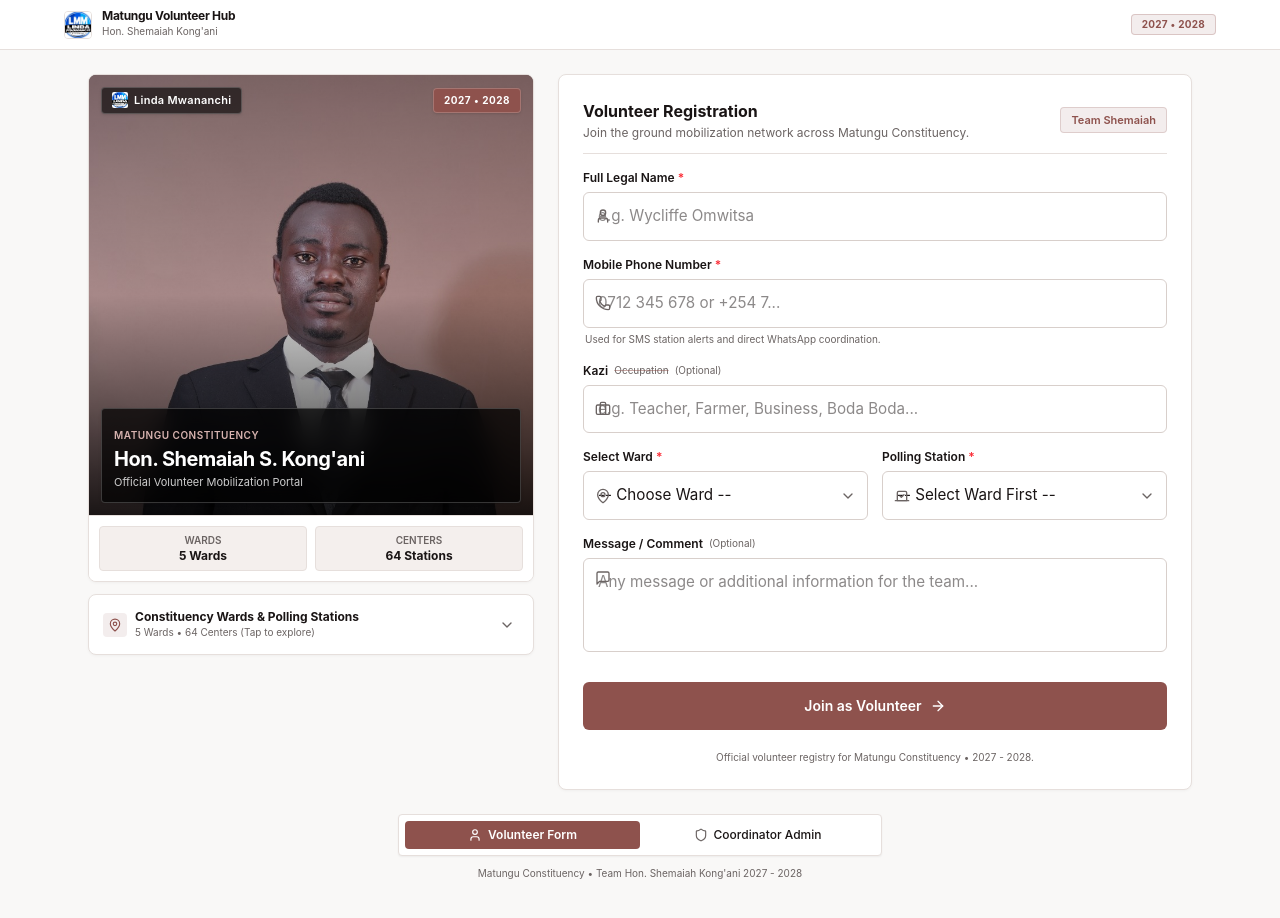
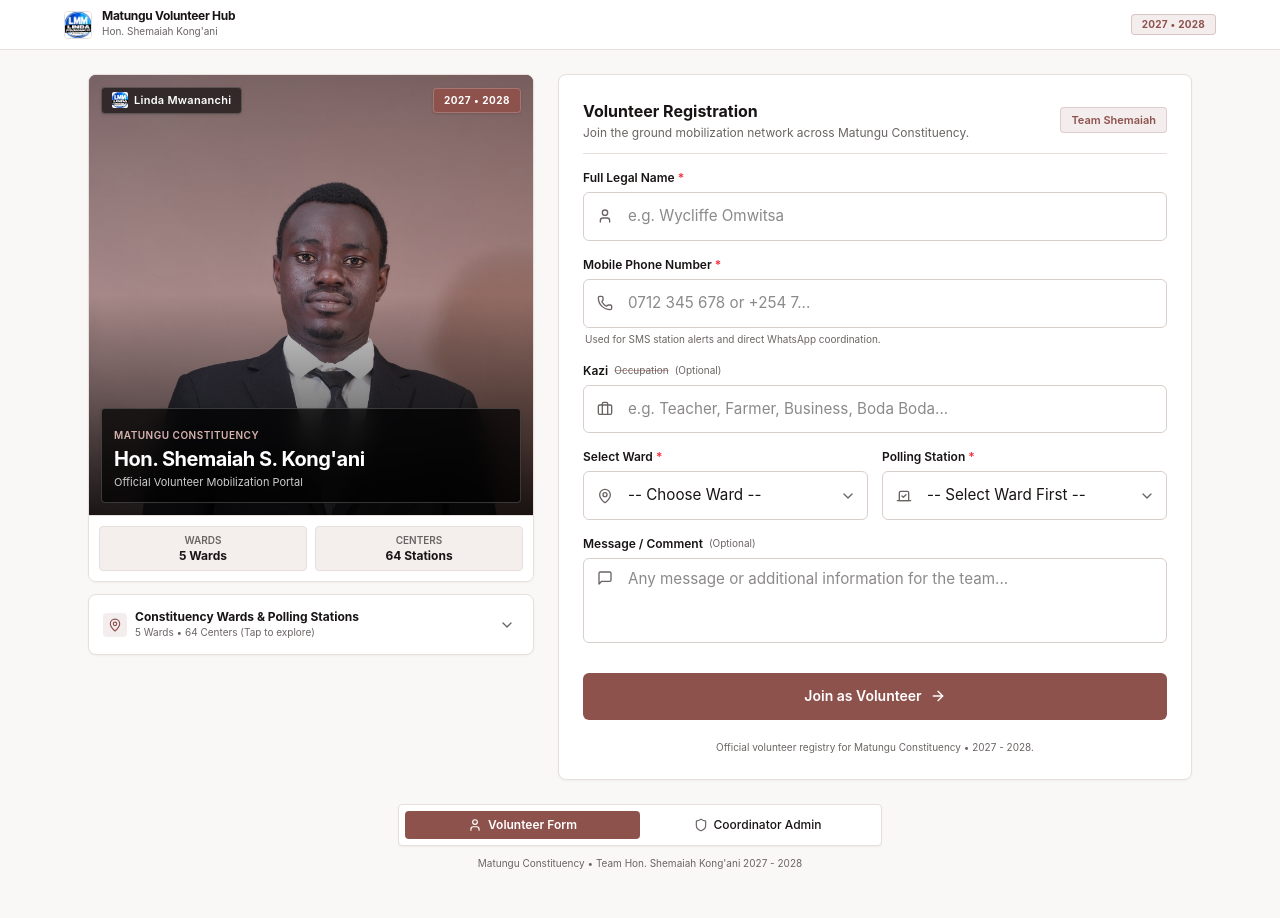
Before and after one commit to reinnh/shem, a Next.js app: page / in a window 1280 px wide. Shown: the top 918 px of the page. Built offline with nearby package versions, Linux system fonts and the light colour scheme.

Commit message:
feat: implement volunteer registration page and admin dashboard

```diff
--- a/src/app/admin/page.tsx
+++ b/src/app/admin/page.tsx
@@ -327,7 +327,7 @@ export default function AdminDashboardPage() {
           <div className="flex flex-col sm:flex-row gap-2.5">
             {/* Search Input */}
             <div className="relative flex-1">
-              <div className="absolute inset-y-0 left-0 pl-3 flex items-center pointer-events-none text-[#6b7280]">
+              <div className="absolute inset-y-0 left-0 pl-3.5 flex items-center pointer-events-none text-[#6b7280]">
                 <Search className="w-4 h-4" />
               </div>
               <input
@@ -335,7 +335,7 @@ export default function AdminDashboardPage() {
                 value={search}
                 onChange={(e) => setSearch(e.target.value)}
                 placeholder="Search volunteer name, phone, station..."
-                className="ios-input pl-9 text-xs"
+                className="ios-input ios-input-icon !pl-10 text-xs"
               />
               {search && (
                 <button
--- a/src/app/globals.css
+++ b/src/app/globals.css
@@ -50,6 +50,20 @@
   transition: all 0.15s ease-in-out;
   outline: none;
   width: 100%;
+}
+
+/* High-priority padding for inputs/selects with left icons so placeholders never overlap */
+.ios-input-icon,
+.ios-input.has-left-icon,
+.ios-input.pl-10,
+.ios-input.pl-11,
+.ios-input.pl-9 {
+  padding-left: 2.75rem !important; /* 44px: leaves ample room after 16px icon */
+}
+
+.ios-select-icon {
+  padding-left: 2.75rem !important;
+  padding-right: 2.25rem !important;
 }
 
 .ios-input:focus {
--- a/src/app/page.tsx
+++ b/src/app/page.tsx
@@ -445,7 +445,7 @@ export default function VolunteerRegistrationPage() {
                       Full Legal Name <span className="text-red-500">*</span>
                     </label>
                     <div className="relative">
-                      <div className="absolute inset-y-0 left-0 pl-3 flex items-center pointer-events-none text-[#6b6463]">
+                      <div className="absolute inset-y-0 left-0 pl-3.5 flex items-center pointer-events-none text-[#6b6463]">
                         <User className="w-4 h-4" />
                       </div>
                       <input
@@ -454,7 +454,7 @@ export default function VolunteerRegistrationPage() {
                         value={fullName}
                         onChange={(e) => setFullName(e.target.value)}
                         placeholder="e.g. Wycliffe Omwitsa"
-                        className="ios-input pl-10"
+                        className="ios-input ios-input-icon !pl-11"
                       />
                     </div>
                   </div>
@@ -465,7 +465,7 @@ export default function VolunteerRegistrationPage() {
                       Mobile Phone Number <span className="text-red-500">*</span>
                     </label>
                     <div className="relative">
-                      <div className="absolute inset-y-0 left-0 pl-3 flex items-center pointer-events-none text-[#6b6463]">
+                      <div className="absolute inset-y-0 left-0 pl-3.5 flex items-center pointer-events-none text-[#6b6463]">
                         <Phone className="w-4 h-4" />
                       </div>
                       <input
@@ -474,7 +474,7 @@ export default function VolunteerRegistrationPage() {
                         value={phoneNumber}
                         onChange={(e) => setPhoneNumber(e.target.value)}
                         placeholder="0712 345 678 or +254 7..."
-                        className="ios-input pl-10"
+                        className="ios-input ios-input-icon !pl-11"
                       />
                     </div>
                     <p className="text-[10px] text-[#6b6463] mt-1 pl-0.5">
@@ -490,7 +490,7 @@ export default function VolunteerRegistrationPage() {
                       <span className="text-[10px] font-normal text-[#6b6463]">(Optional)</span>
                     </label>
                     <div className="relative">
-                      <div className="absolute inset-y-0 left-0 pl-3 flex items-center pointer-events-none text-[#6b6463]">
+                      <div className="absolute inset-y-0 left-0 pl-3.5 flex items-center pointer-events-none text-[#6b6463]">
                         <Briefcase className="w-4 h-4" />
                       </div>
                       <input
@@ -498,7 +498,7 @@ export default function VolunteerRegistrationPage() {
                         value={occupation}
                         onChange={(e) => setOccupation(e.target.value)}
                         placeholder="e.g. Teacher, Farmer, Business, Boda Boda..."
-                        className="ios-input pl-10"
+                        className="ios-input ios-input-icon !pl-11"
                       />
                     </div>
                   </div>
@@ -511,14 +511,14 @@ export default function VolunteerRegistrationPage() {
                         Select Ward <span className="text-red-500">*</span>
                       </label>
                       <div className="relative">
-                        <div className="absolute inset-y-0 left-0 pl-3 flex items-center pointer-events-none text-[#6b6463]">
+                        <div className="absolute inset-y-0 left-0 pl-3.5 flex items-center pointer-events-none text-[#6b6463]">
                           <MapPin className="w-4 h-4" />
                         </div>
                         <select
                           required
                           value={ward}
                           onChange={handleWardChange}
-                          className="ios-input pl-10 pr-9 appearance-none bg-white cursor-pointer"
+                          className="ios-input ios-input-icon ios-select-icon !pl-11 !pr-9 appearance-none bg-white cursor-pointer"
                         >
                           <option value="">-- Choose Ward --</option>
                           {matunguWards.map((w) => (
@@ -546,7 +546,7 @@ export default function VolunteerRegistrationPage() {
                         )}
                       </div>
                       <div className="relative">
-                        <div className="absolute inset-y-0 left-0 pl-3 flex items-center pointer-events-none text-[#6b6463]">
+                        <div className="absolute inset-y-0 left-0 pl-3.5 flex items-center pointer-events-none text-[#6b6463]">
                           <Vote className="w-4 h-4" />
                         </div>
                         <select
@@ -554,7 +554,7 @@ export default function VolunteerRegistrationPage() {
                           disabled={!ward}
                           value={pollingStation}
                           onChange={handleStationChange}
-                          className="ios-input pl-10 pr-9 appearance-none bg-white cursor-pointer disabled:bg-[#f4efed] disabled:text-[#6b6463] disabled:cursor-not-allowed"
+                          className="ios-input ios-input-icon ios-select-icon !pl-11 !pr-9 appearance-none bg-white cursor-pointer disabled:bg-[#f4efed] disabled:text-[#6b6463] disabled:cursor-not-allowed"
                         >
                           <option value="">
                             {ward
@@ -589,7 +589,7 @@ export default function VolunteerRegistrationPage() {
                         </p>
                       </div>
                       <div className="relative">
-                        <div className="absolute inset-y-0 left-0 pl-3 flex items-center pointer-events-none text-[#6b6463]">
+                        <div className="absolute inset-y-0 left-0 pl-3.5 flex items-center pointer-events-none text-[#6b6463]">
                           <MapPin className="w-4 h-4" />
                         </div>
                         <input
@@ -597,7 +597,7 @@ export default function VolunteerRegistrationPage() {
                           value={otherStationText}
                           onChange={(e) => setOtherStationText(e.target.value)}
                           placeholder="e.g. Lugari Primary, near Matungu Market..."
-                          className="ios-input pl-10"
+                          className="ios-input ios-input-icon !pl-11"
                           required
                         />
                       </div>
@@ -611,7 +611,7 @@ export default function VolunteerRegistrationPage() {
                       <span className="text-[10px] font-normal text-[#6b6463]">(Optional)</span>
                     </label>
                     <div className="relative">
-                      <div className="absolute top-3 left-0 pl-3 flex items-start pointer-events-none text-[#6b6463]">
+                      <div className="absolute top-3 left-0 pl-3.5 flex items-start pointer-events-none text-[#6b6463]">
                         <MessageSquare className="w-4 h-4" />
                       </div>
                       <textarea
@@ -620,7 +620,7 @@ export default function VolunteerRegistrationPage() {
                         placeholder="Any message or additional information for the team..."
                         rows={3}
                         maxLength={1000}
-                        className="ios-input pl-10 resize-none"
+                        className="ios-input ios-input-icon !pl-11 !pt-2.5 resize-none text-xs"
                       />
                     </div>
                     {comment.length > 0 && (
```
Also changed, not shown: 1 other file (tests, documents, lock files or other folders).
